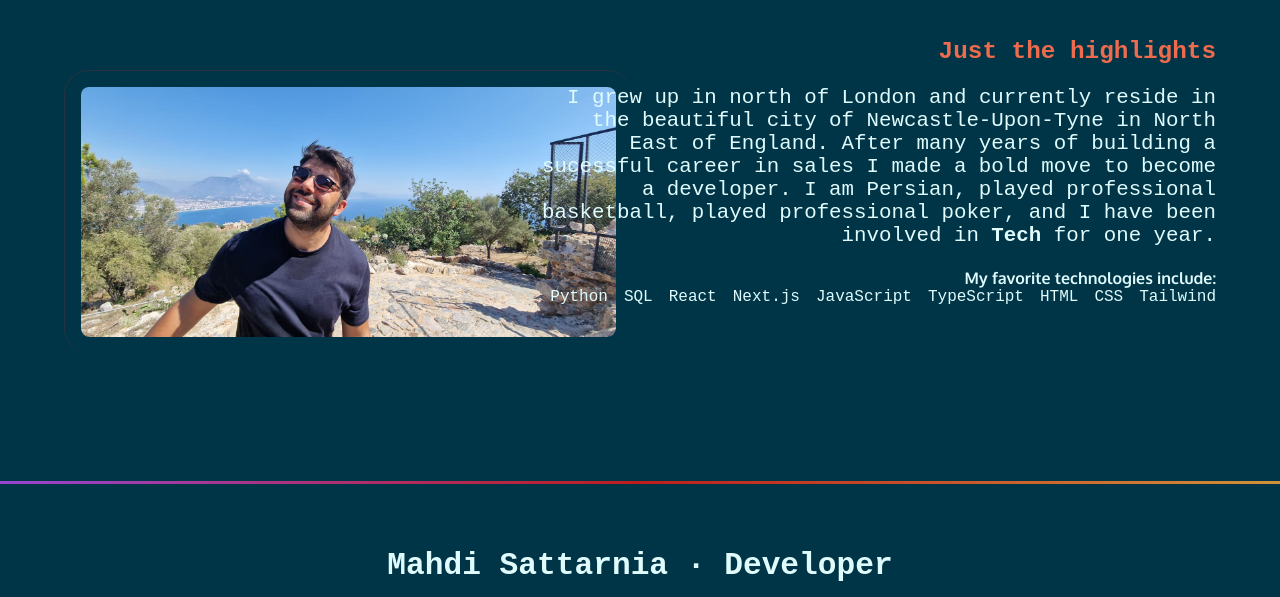
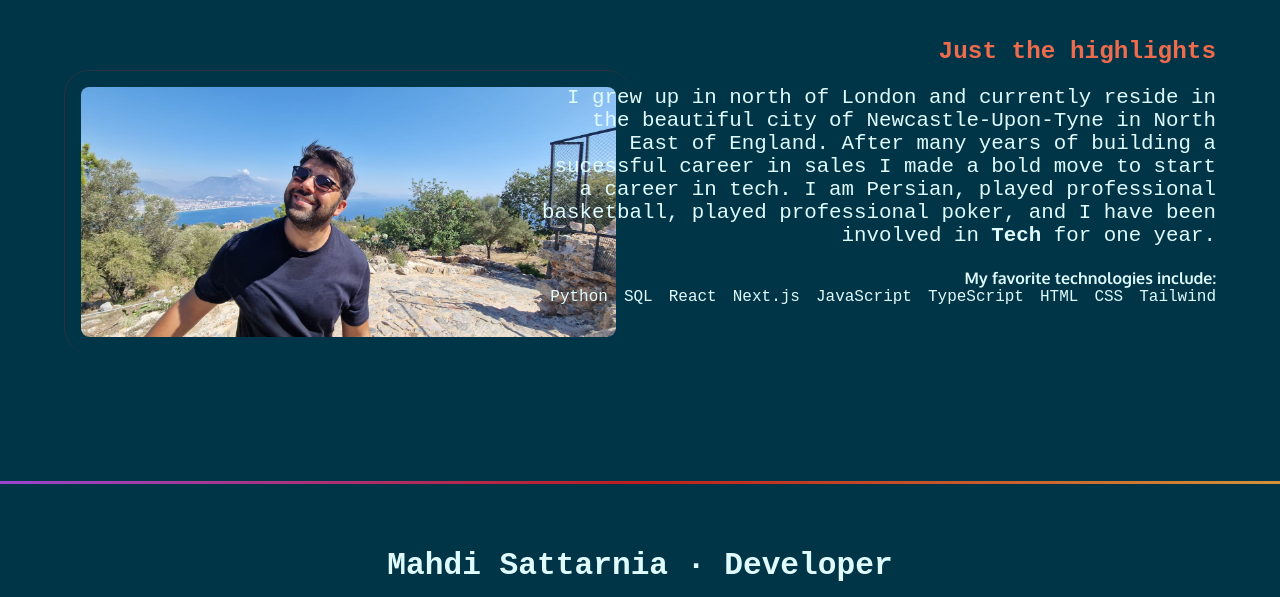
Before and after one commit to Satty90/Professional-Portfolio, a plain HTML site: page about.html in a window 1280 px wide. Shown: the part 203-800 px from the top of the page. Drawn offline with Linux system fonts and the light colour scheme.

Commit message:
add to about profile

```diff
--- a/about.html
+++ b/about.html
@@ -63,8 +63,8 @@
             I grew up in north of London and currently reside in the beautiful
             city of Newcastle-Upon-Tyne in North East of England. After many
             years of building a sucessful career in sales I made a bold move to
-            become a developer. I am Persian, played professional basketball,
-            played professional poker, and I have been involved in
+            start a career in tech. I am Persian, played professional
+            basketball, played professional poker, and I have been involved in
             <strong>Tech</strong> for one year.
           </p>
           <h4>My favorite technologies include:</h4>
```
